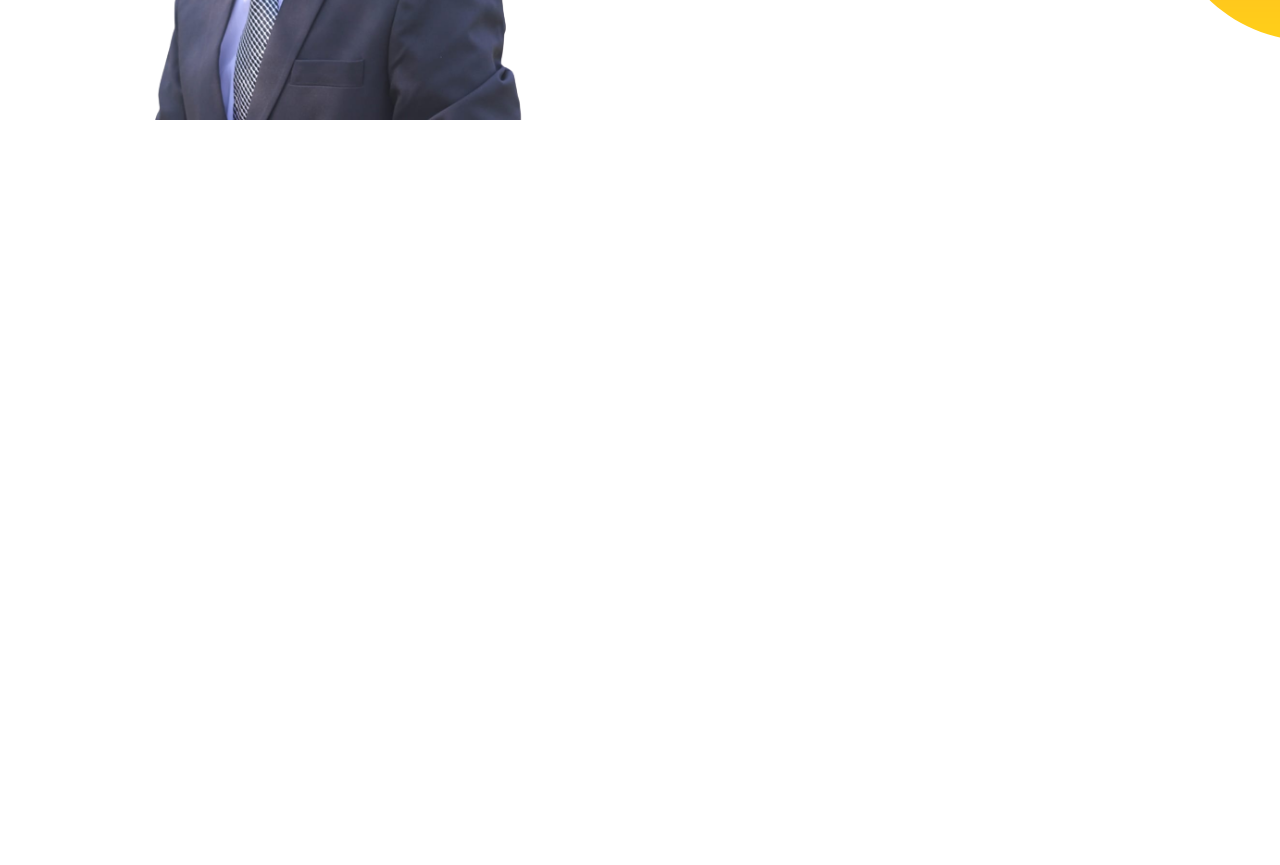
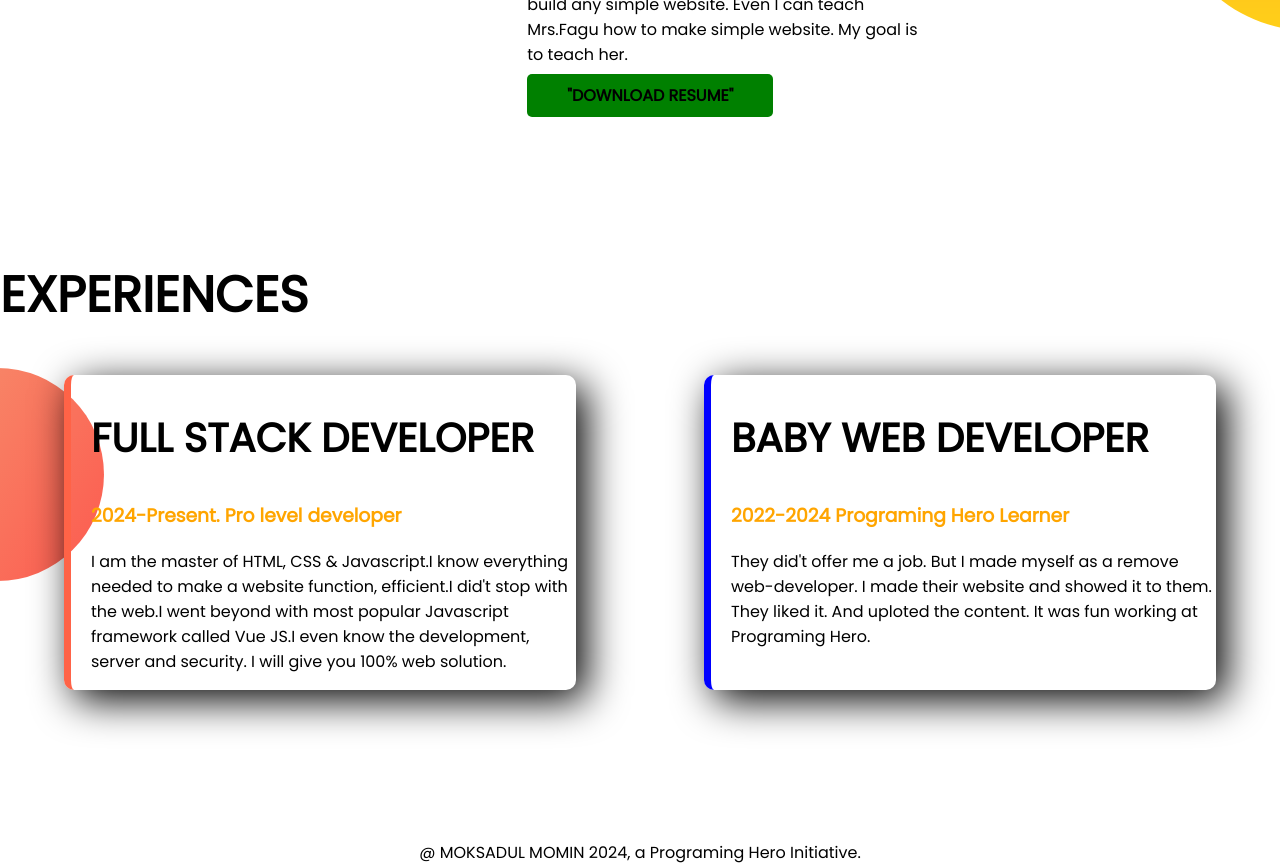
Before and after one commit to Moksadul-Momin/Project-portfolio, a plain HTML site: page index.html in a window 1280 px wide. Shown: the part 1007-1872 px from the top of the page. Before the commit the page ends 1284 px from the top, so only its background shows below. Drawn offline with Linux system fonts and the light colour scheme.

Commit message:
styled border and added footer

```diff
--- a/index.html
+++ b/index.html
@@ -15,7 +15,7 @@
 
 
 <body>
-    <section class="top-banner">
+    <section class="top-banner flexible-container">
         <div class="half-width">
             <h1>WELCOME TO</h1>
             <h1><span class="orange"> MOKSADUL MOMIN'S </span> WORLD</h1>
@@ -32,20 +32,46 @@
         </div>
         <div class="half-width"> <img src="my-bg2.png" alt=""></div>
     </section>
-    <section class="dream-big">
+    <section class="dream-big flexible-container">
         <div class="half-width">
             <img src="momin_n-removebg-preview (2).png" alt="">
         </div>
+        <div>
             <div class="half-width">
                 <h1>DREAM BIG</h1>
                 <H2>BECOME A WEB DEVELOPER</H2>
-            <P>I already learned the basic HTML & CSS. I can build any simple website. Even I can teach Mrs.Fagu how to
+                <P>I already learned the basic HTML & CSS. I can build any simple website. Even I can teach Mrs.Fagu how
+                    to
                     make simple website. My goal is to teach her.</P>
                 <a class="link-button" target="_blank" href=""
                     https://www.linkedin.com/in/moksadul-momin-a112b7226/">"DOWNLOAD RESUME"</a>
             </div>
 
     </section>
+    <section class="experience-area">
+        <h1>EXPERIENCES</h1>
+        <div class=" flexible-container">
+            <div id="full-stack-developer" class="experience-item">
+                <h2>FULL STACK DEVELOPER</h2>
+                <H3 class="orange-color">2024-Present. Pro level developer</H3>
+                <p>I am the master of HTML, CSS & Javascript.I know everything needed to make a website function,
+                    efficient.I did't stop with the web.I went beyond with most popular Javascript framework called Vue
+                    JS.I
+                    even know the development, server and security. I will give you 100% web solution.</p>
+            </div>
+            <div id="baby-stack-developer" class="experience-item">
+                <h2>BABY WEB DEVELOPER</h2>
+                <h3 class="orange-color">2022-2024 Programing Hero Learner</h3>
+                <P>They did't offer me a job. But I made myself as a remove web-developer. I made their website and
+                    showed
+                    it to them. They liked it. And uploted the content. It was fun working at Programing Hero.</P>
+            </div>
+        </div>
+
+    </section>
 </body>
+<footer>
+    @ MOKSADUL MOMIN 2024, a Programing Hero Initiative.
+</footer>
 
 </html>
--- a/style.css
+++ b/style.css
@@ -7,11 +7,15 @@ h1 {
     font-size: 50px;
 }
 
+h2 {
+    font-size: 40px;
+}
+
 .orange {
     color: orange;
 }
 
-section {
+.flexible-container {
     display: flex;
     margin-bottom: 150px;
 }
@@ -45,3 +49,35 @@ section {
     background-repeat: no-repeat;
     background-position: right;
 }
+
+.experience-area {
+    background-image: url(exp-bg.png);
+    background-repeat: no-repeat;
+    background-position: left;
+}
+
+.orange-color {
+    color: orange;
+}
+
+.experience-item {
+    width: 40%;
+    margin-left: 5%;
+    margin-right: 5%;
+    padding-left: 20px;
+    box-shadow: 10px 10px 40px;
+    border-radius: 10px;
+
+}
+
+#full-stack-developer {
+    border-left: 7px solid tomato;
+}
+
+#baby-stack-developer {
+    border-left: 7px solid blue;
+}
+
+footer {
+    text-align: center;
+}
```
Lines whose indentation alone changed are shown as unchanged.
